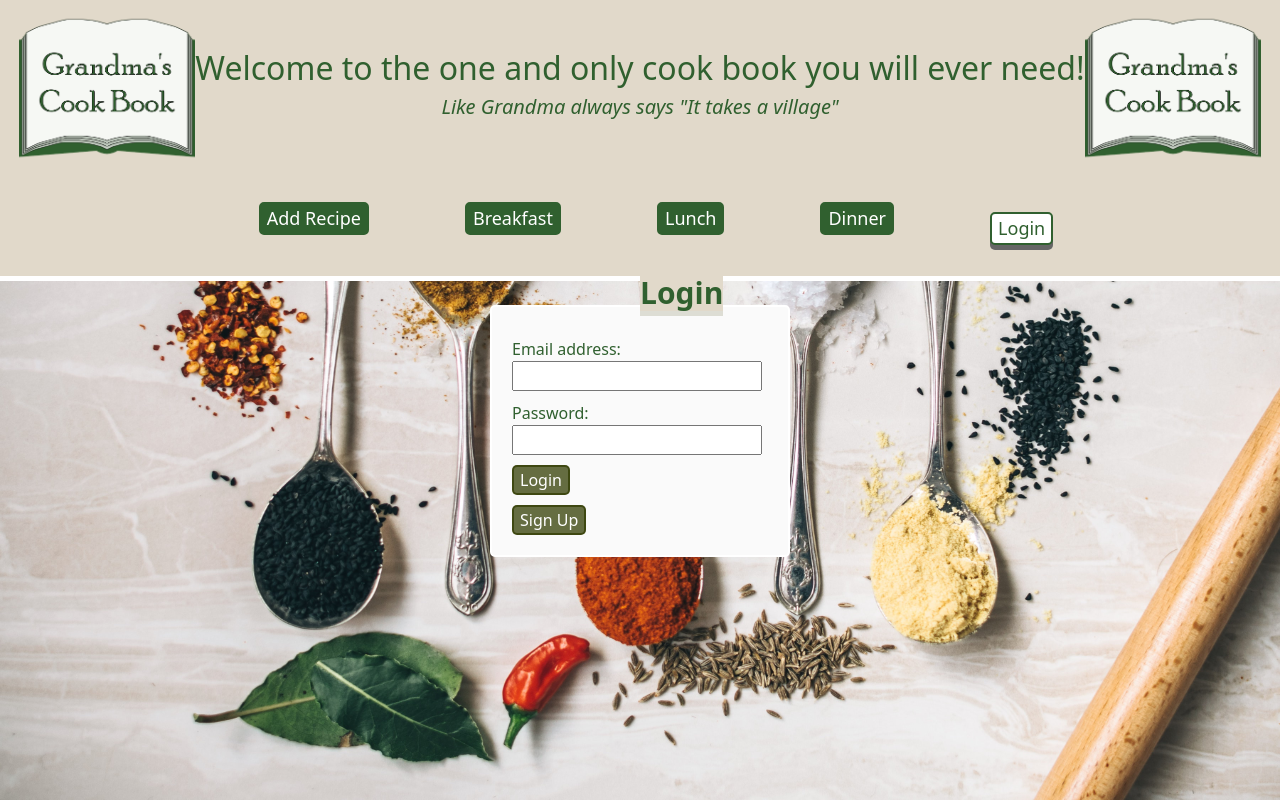
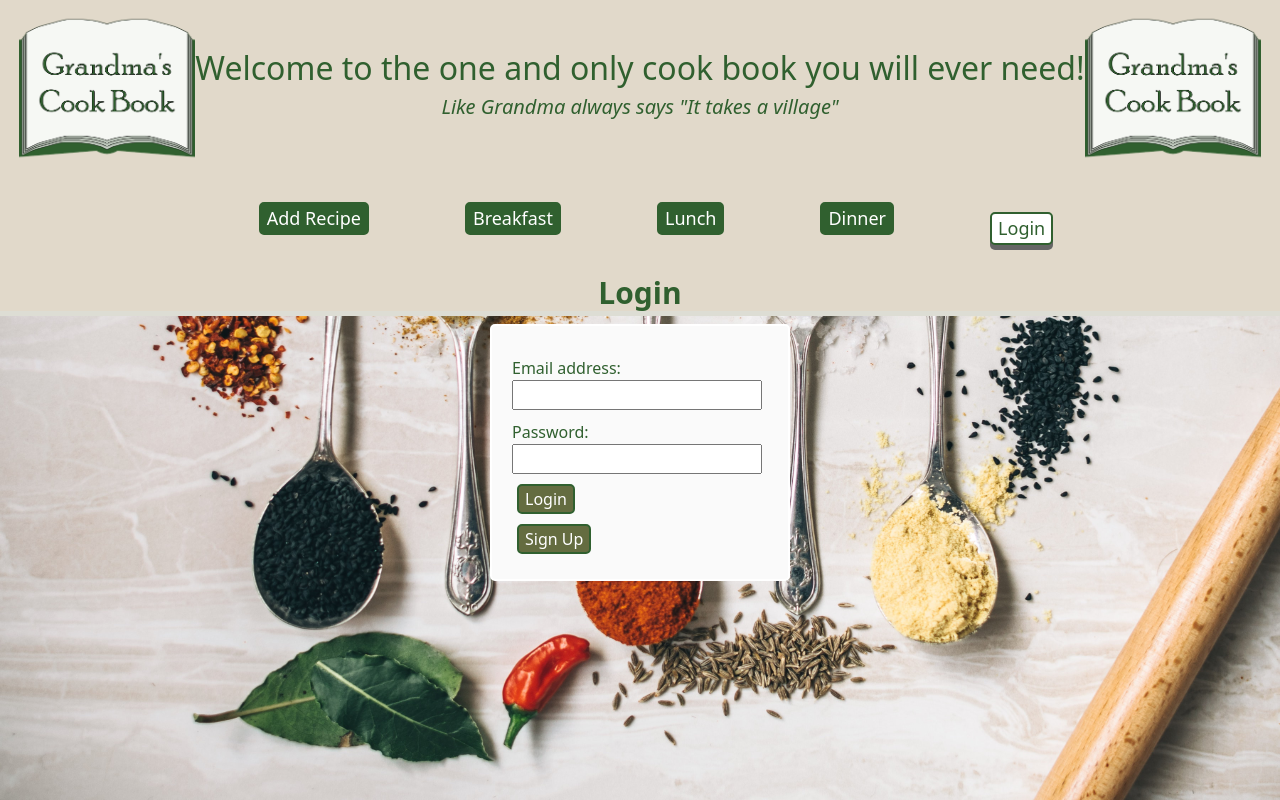
Before and after one commit to wmskillas/Grandmas-Cook-Book, a React (Create React App) app in the folder client/: page / in a window 1280 px wide. Both pictures are taken after a click on the button "Login". Shown: the top 800 px of the page. Built offline with nearby package versions, Linux system fonts and the light colour scheme; a web font is replaced by a local one.

Commit message:
login button

```diff
--- a/client/src/index.css
+++ b/client/src/index.css
@@ -51,10 +51,6 @@ h1 {
   font-weight: 900;
   background-color: #e1d9ca;
   margin-top: -30px;
-
-  border-bottom: solid 5px #e1d9ca;
-  position: absolute;
-left: 50%;
   border-bottom: solid 5px rgb(221, 221, 212);
 /*  */
 }
@@ -85,8 +81,11 @@ left: 50%;
 #contact-form button {
   background-color: rgba(49, 60, 0, 0.741);
   color: white;
-  border: solid 2px rgba(49, 60, 0, 0.741);
+  border: solid 2px var(--green);
   border-radius: 5px;
+  margin: 5px;
+  transition-duration: 0.4s;
+  -webkit-transition-duration: 0.4s;
   display:flex;
   margin-top: 10px;
 
@@ -99,6 +98,16 @@ left: 50%;
   margin: 10px;
   transition-duration: 0.4s;
   -webkit-transition-duration: 0.4s;
+}
+#contact-form button:hover{
+  background-color: lightgrey;
+  color: black;
+}
+#contact-form:active{
+  background-color: white;
+  color: var(--green);
+  box-shadow: 0 5px #666;
+  transform: translateY(10px);
 }
 #addrecipe button:hover {
   background-color: lightgrey;
```
Also changed, not shown: client/src/components/AddRecipe.js (+9 -2 lines).
